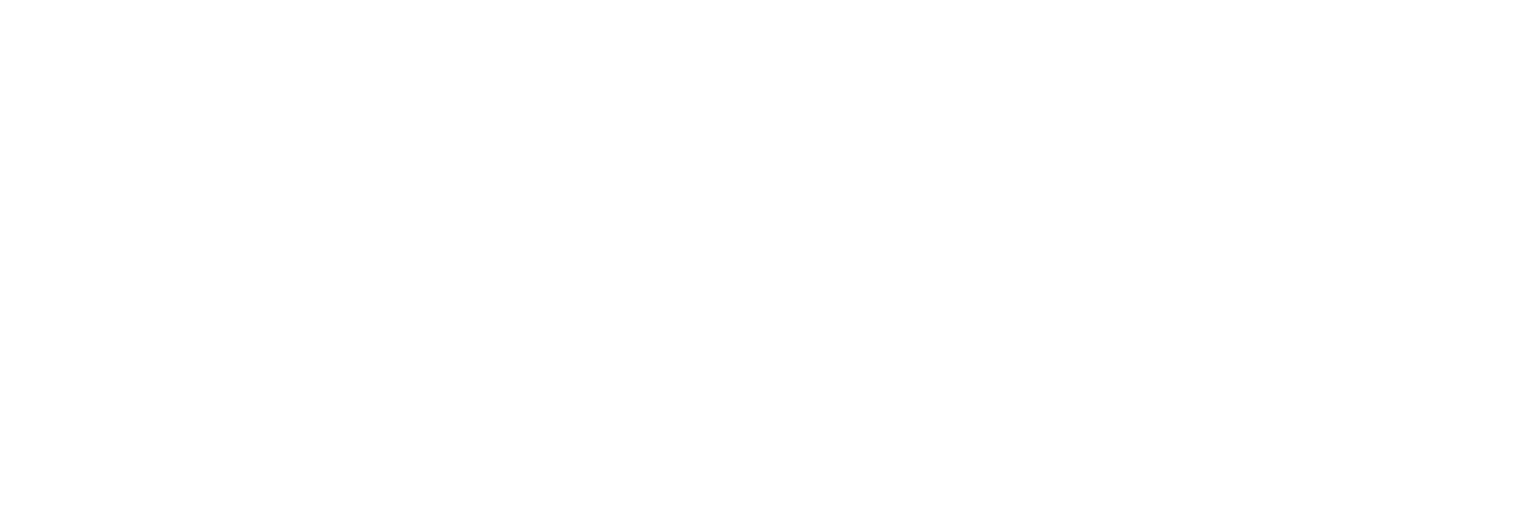
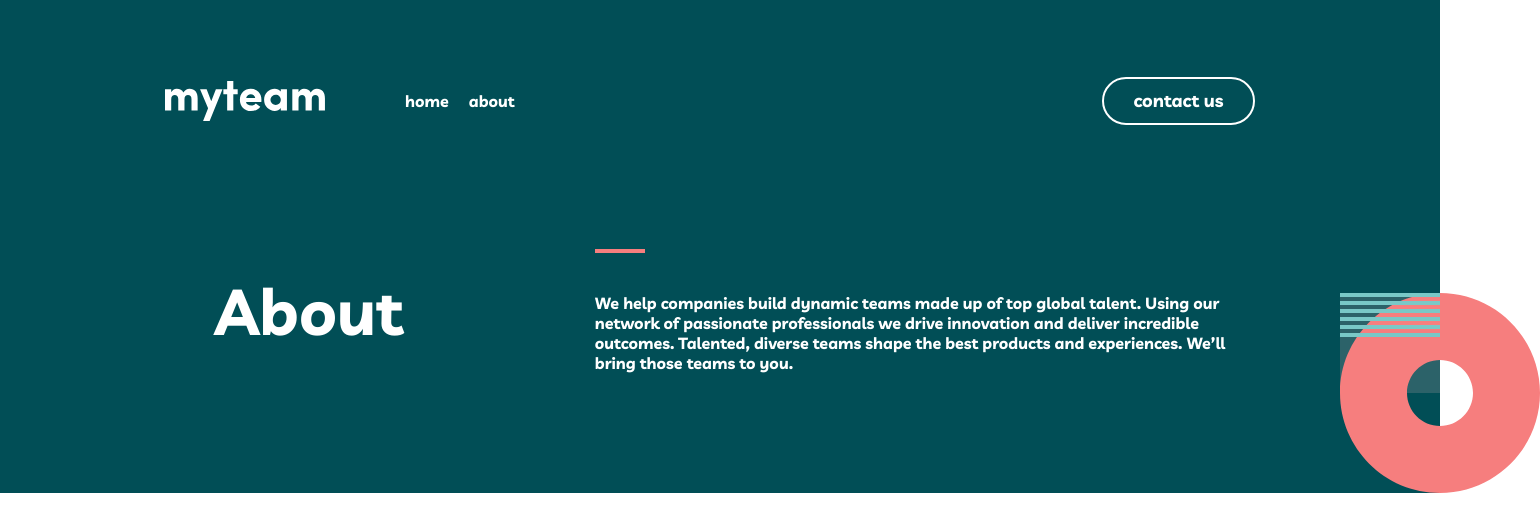
Before and after one commit to ElodieMann/pixel-perfect, a React (Vite) app: page /about in a window 1280 px wide. Shown: the top 532 px of the page, 1540 px wide, since content can reach past the window. Built offline with nearby package versions, Linux system fonts and the light colour scheme.

Commit message:
headerabout cmpt

```diff
--- a/src/components/CallToAction/CallToAction.jsx
+++ b/src/components/CallToAction/CallToAction.jsx
@@ -1,7 +1,7 @@
 import React from "react";
 import pattern6 from "../../assets/images/bg-pattern-home-6-about-5.svg";
+import { Link } from "react-router-dom";
 import styles from "./CallToAction.module.scss";
-import { Link } from "react-router-dom";
 
 const CallToAction = () => {
   return (
--- /dev/null
+++ b/src/components/HeaderAbout/HeaderAbout.jsx
@@ -0,0 +1,26 @@
+import React from "react";
+import pattern7 from "../../assets/images/bg-pattern-about-1-mobile-nav-1.svg";
+import styles from "./HeaderAbout.module.scss";
+
+const HeaderAbout = () => {
+  return (
+    <div className={styles.hearderAboutContainer}>
+      <div className={styles.title}>
+        <h1>About</h1>
+      </div>
+      <div>
+        <hr />
+        <p>
+          We help companies build dynamic teams made up of top global talent.
+          Using our <br/> network of passionate professionals we drive innovation and
+          deliver incredible <br/> outcomes. Talented, diverse teams shape the best
+          products and experiences. We’ll <br/>bring those teams to you.
+        </p>
+      </div>
+
+      <img src={pattern7} alt="pattern7" />
+    </div>
+  );
+};
+
+export default HeaderAbout;
--- /dev/null
+++ b/src/components/HeaderAbout/HeaderAbout.module.scss
@@ -0,0 +1,32 @@
+@import "../../styles/setup/variables.scss";
+@import "../../styles/setup/mixins.scss";
+
+.hearderAboutContainer {
+  background-color: $midnight-green;
+  position: relative;
+  padding: 47px 165px 120px;
+  @include flex-container(row, center, center, 30px);
+
+  .title {
+    h1 {
+      width: 350px;
+      @include typography(h1-small);
+      line-height: 100px;
+    }
+  }
+
+  div {
+    @include flex-container(column, center, space-between, 40px);
+  }
+  hr {
+    @include hr($light-coral);
+  }
+
+  img {
+    position: absolute;
+    bottom: 0;
+    right: -100px;
+    width: 200px;
+    height: 200px;
+  }
+}
--- a/src/pages/About/About.jsx
+++ b/src/pages/About/About.jsx
@@ -1,10 +1,13 @@
 import React from 'react';
+import Nav from '../../components/Nav/Nav'
+import HeaderAbout from '../../components/HeaderAbout/HeaderAbout';
 
 const About = () => {
     return (
-        <div>
-
-        </div>
+        <>
+            <Nav />
+            <HeaderAbout />
+        </>
     );
 };
 
```
